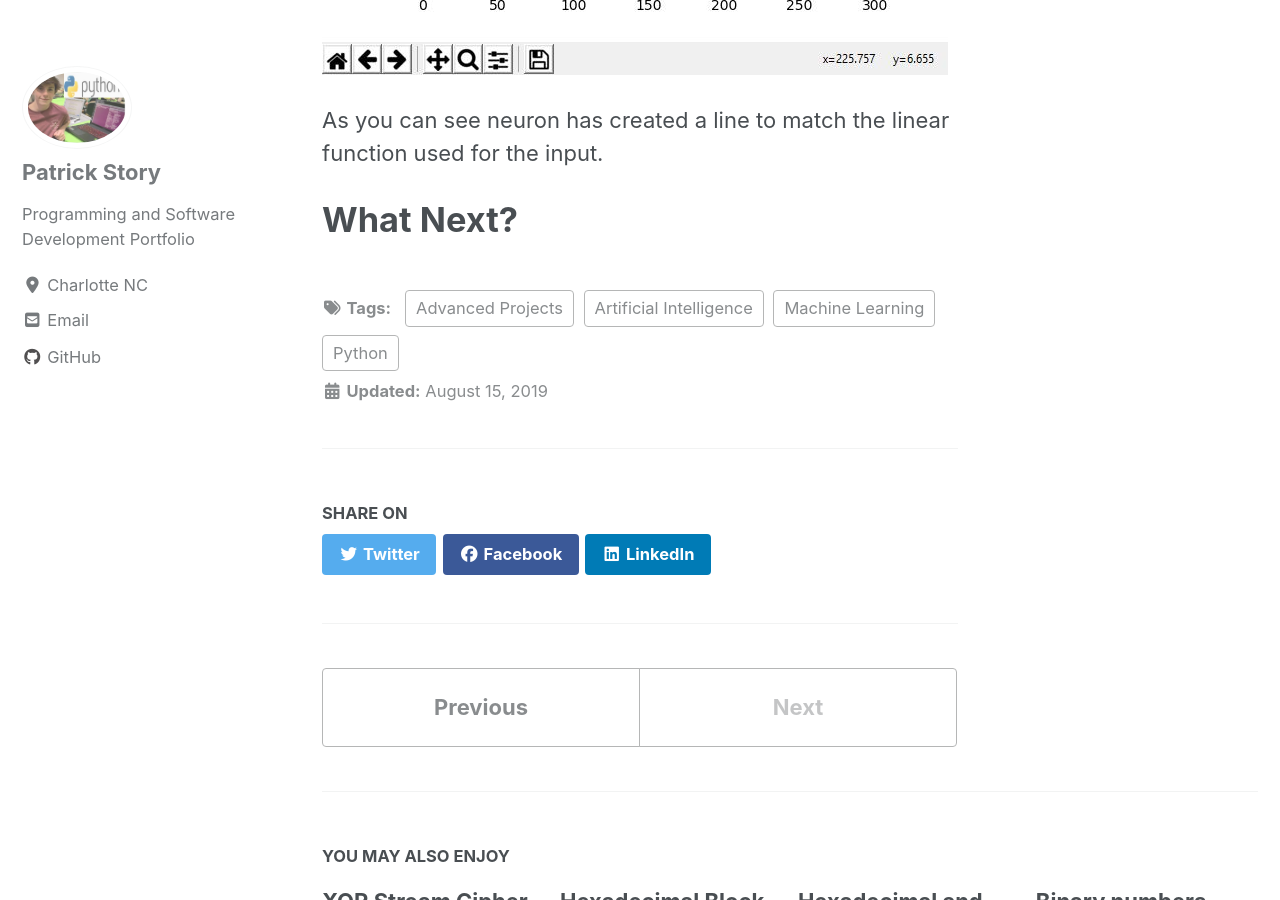
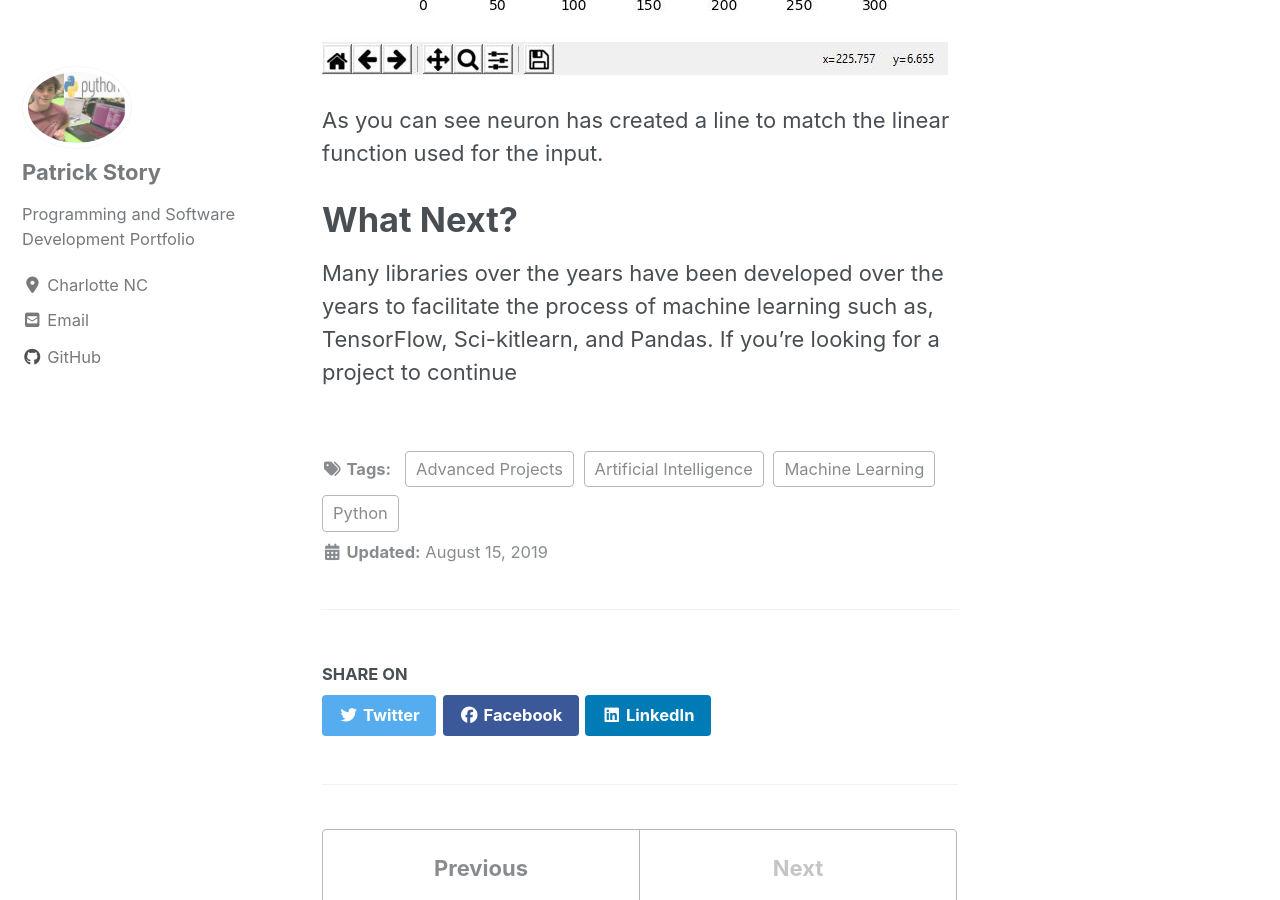
Before and after one commit to Patchyst/Patchyst.github.io, a Jekyll site: the page built from _posts/2019-08-15-My_First_Machine_Learning_Model.md, in a window 1280 px wide and 900 px high, scrolled down 16304 px. Built offline with Jekyll 4.4.1, drawn with Linux system fonts in a browser that asks for light colours; cached includes are drawn as plain includes; nearby versions of some CDN libraries.

Commit message:
updating Build a Neuron Page

```diff
--- a/_posts/2019-08-15-My_First_Machine_Learning_Model.md
+++ b/_posts/2019-08-15-My_First_Machine_Learning_Model.md
@@ -314,3 +314,4 @@
 As you can see neuron has created a line to match the linear function used for the input.
 
 # What Next?
+Many libraries over the years have been developed over the years to facilitate the process of machine learning such as, TensorFlow, Sci-kitlearn, and Pandas. If you're looking for a project to continue
```
